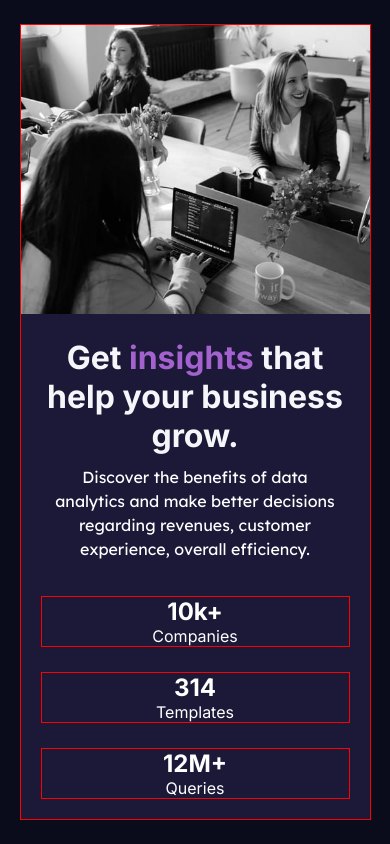
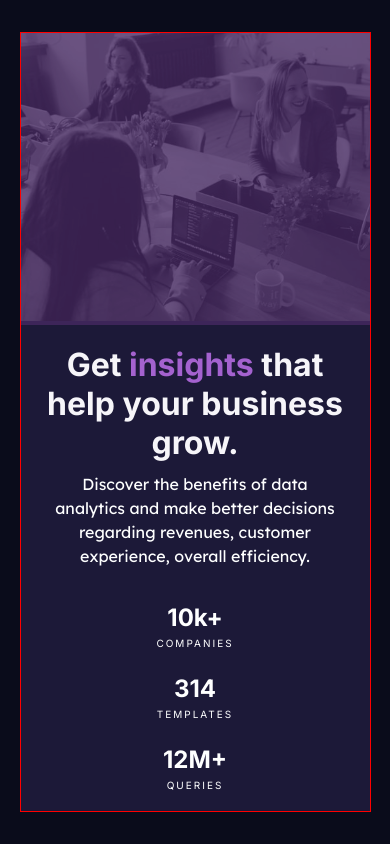
Before and after one commit to maxibrain4/responsive-stats-card-using-Html-and-Css--mobile-and-desktop-version-, a plain HTML site: page index.html in a window 390 px wide. Drawn offline with Linux system fonts and the light colour scheme.

Commit message:
added image overlay for mobile

```diff
--- a/index.css
+++ b/index.css
@@ -21,6 +21,25 @@
 }
 .pix {
   width: 100%;
+}
+.overlay {
+  position: absolute;
+  top: 0;
+  bottom: 0;
+  left: 0;
+  right: 0;
+  height: 100%;
+  width: 100%;
+  opacity: 0;
+  transition: 0.3s ease;
+  background-color: #60327d;
+}
+.pixdiv {
+  position: relative;
+}
+.pixdiv,
+.overlay {
+  opacity: 0.7;
 }
 .content {
   margin: 20px;
@@ -50,8 +69,13 @@ h1 {
 
 .text-cover {
   margin-top: 25px;
-  border: 1px solid red;
   color: #feffff;
   font-family: "Inter", sans-serif;
   font-weight: 400;
 }
+.nametext {
+  text-transform: uppercase;
+  font-size: 10px;
+  padding-top: 5px;
+  letter-spacing: 2px;
+}
--- a/index.html
+++ b/index.html
@@ -27,6 +27,7 @@
             <source srcset="/images/image-header-desktop.jpg" />
             <source srcset="/images/image-header-desktop.jpg" />
             <img src="/images/image-header-mobile.jpg" class="pix" alt="" />
+            <div class="overlay"></div>
           </picture>
         </div>
         <div class="content">
@@ -41,15 +42,15 @@
           <div class="rows">
             <div class="text-cover">
               <h2>10k+</h2>
-              <p>Companies</p>
+              <p class="nametext">Companies</p>
             </div>
             <div class="text-cover">
               <h2>314</h2>
-              <p>Templates</p>
+              <p class="nametext">Templates</p>
             </div>
             <div class="text-cover">
               <h2>12M+</h2>
-              <p>Queries</p>
+              <p class="nametext">Queries</p>
             </div>
           </div>
         </div>
```
